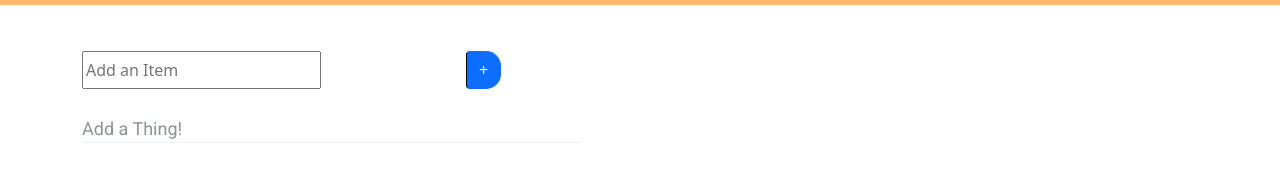
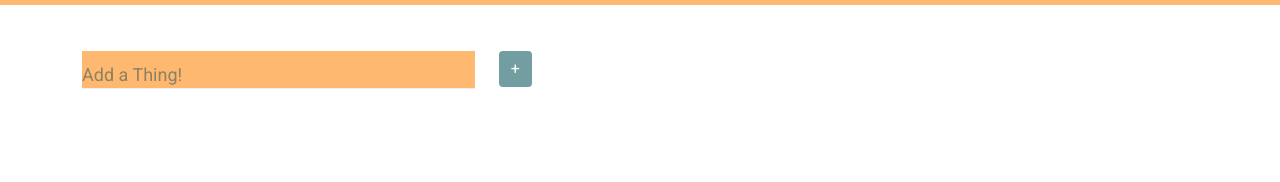
Before and after one commit to ampieschke/Up-North, a website: page app/public/index.html in a window 1280 px wide. Shown: the part 96-278 px from the top of the page. Drawn offline with nearby package versions, Linux system fonts and the light colour scheme; no server answers.

Commit message:
updated input field

```diff
--- a/app/public/assets/style.css
+++ b/app/public/assets/style.css
@@ -36,9 +36,11 @@ body.warm{
 }
 
 #add-btn{
-  border-left: 1px solid black;
+  /* border-left: 1px solid black;
   border-top-right-radius: 15px;
-  border-bottom-right-radius: 15px;
+  border-bottom-right-radius: 15px; */
+  background-color: #729ea1ff;
+  border: none;
 }
 
 .delete{
@@ -88,6 +90,7 @@ h2{
   margin: 0 0 20px 0;
   padding: 0;
   box-sizing: border-box;
+  color: #204b57ff;
   font-family: 'Roboto', sans-serif;
 }
 
@@ -99,6 +102,9 @@ h2{
   font-size: 18px;
   border-bottom: solid 1px #efefef;
   font-family: 'Roboto', sans-serif;
+  /* opacity: 10%; */
+  background-color: #FFB86F;
+
 }
 
 .float-label-field label {
--- a/app/public/index.html
+++ b/app/public/index.html
@@ -32,18 +32,23 @@
 
     <div class="col-8">
         <h2>Things to Bring!</h2>
-        <form id="create-form">
+        <!-- <form id="create-form">
           <div class="form-group row" id="btntoggle">
             <div class="col-6"><input type="text" id="td" placeholder="Add an Item"></div>
             <div class="col-2"><button type="submit" class="btn btn-primary btn-md" id="add-btn">
              + </button></div>
         </div>
-    </form>
-    <div class="to-bring-input">
+    </form> -->
+    <div class="row to-bring-input">
+      <div class="col-10">
     <fieldset class='float-label-field'>
-      <label for="txtName">Add a Thing!</label>
-      <input id="txtName" type='text'>
+      <label for="td">Add a Thing!</label>
+      <input id="td" type='text'>
+    </div>
+      <div class="col-2"><button type="submit" class="btn btn-primary btn-md" id="add-btn">
+        + </button></div>
     </fieldset>
+
     </div>
         <div id='theList'>
         </div>
```
